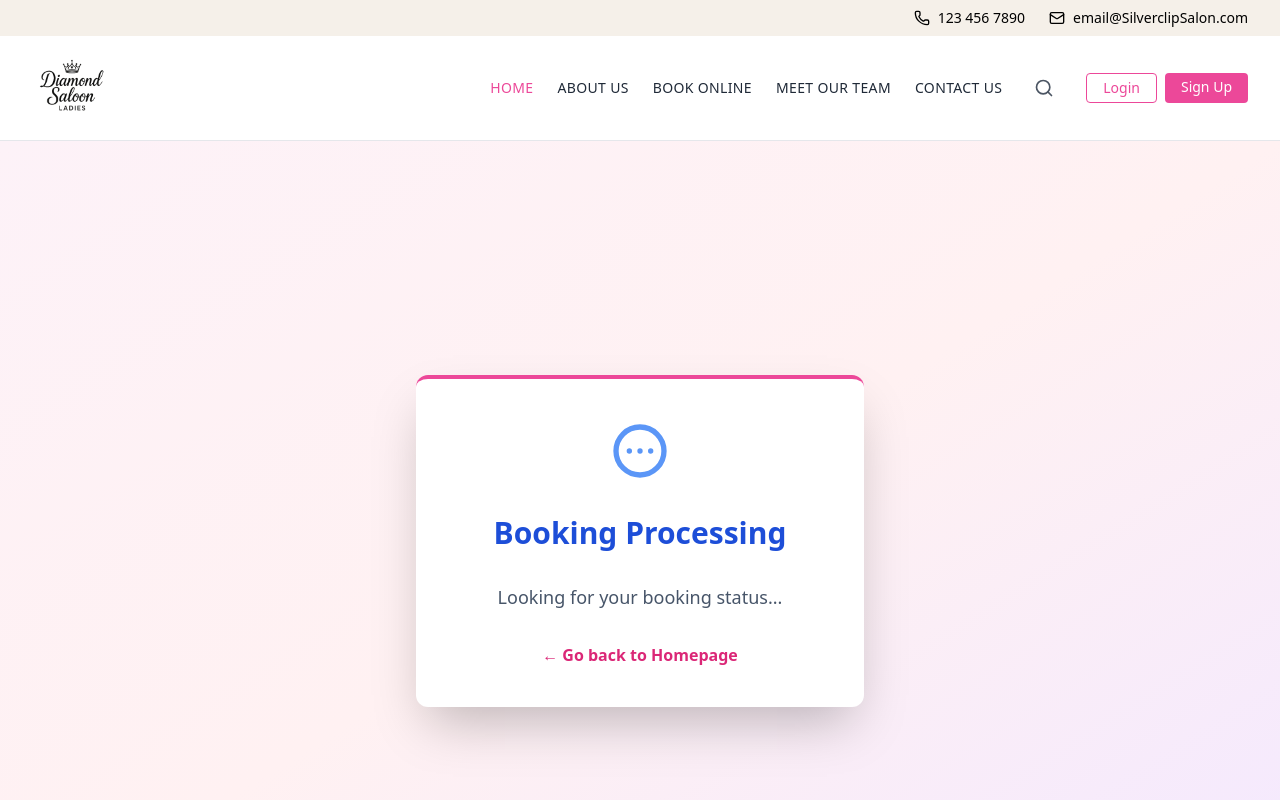
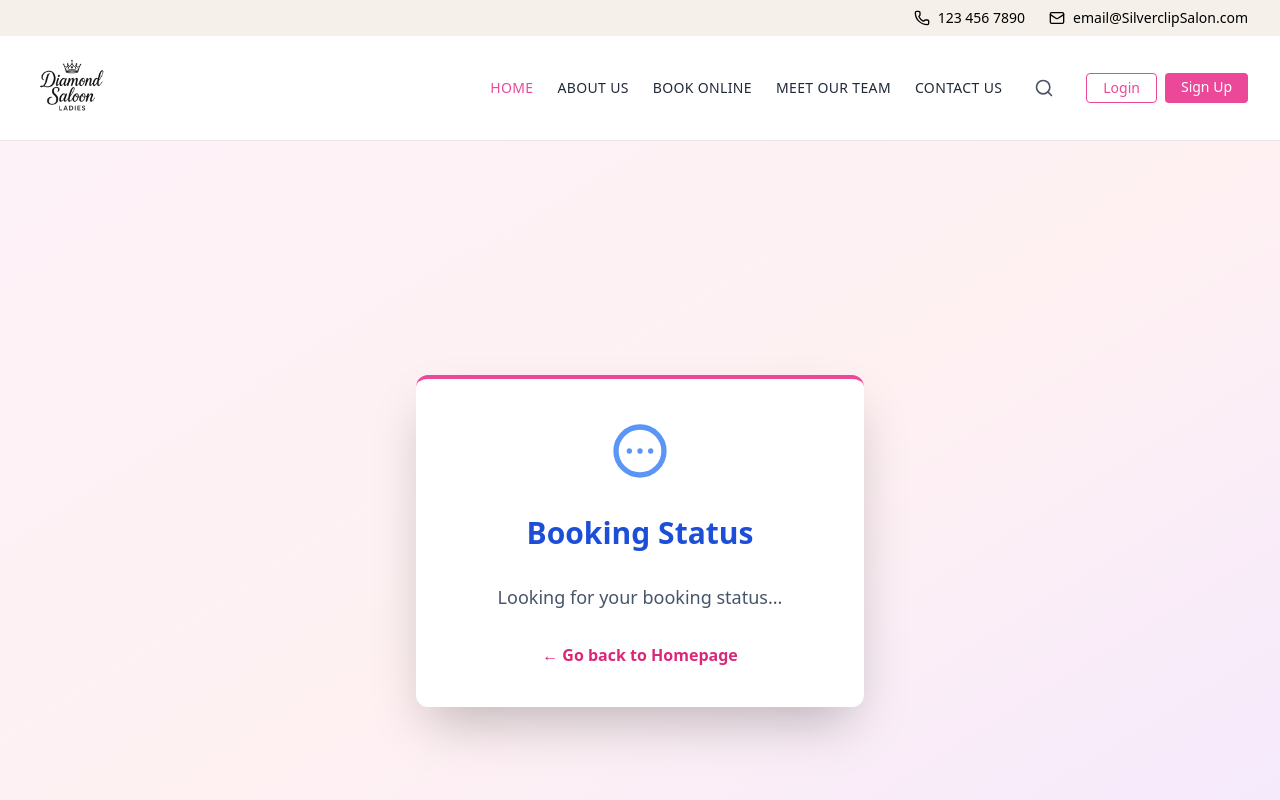
Before and after one commit to Abdul565656/Full-Stack-Diamond-Saloon-Website, a Next.js app: page /booking-confirmation in a window 1280 px wide. Shown: the top 800 px of the page. Built offline with nearby package versions, Linux system fonts and the light colour scheme.

Commit message:
UseSearchParams() Added

```diff
--- a/app/booking-confirmation/page.tsx
+++ b/app/booking-confirmation/page.tsx
@@ -2,45 +2,49 @@
 'use client';
 import Link from 'next/link';
 import { useSearchParams } from 'next/navigation';
-import { useEffect, useState } from 'react';
+import React, { useEffect, useState, Suspense } from 'react'; // Import Suspense
 import Navbar from '../components/Navbar'; // Adjust path
 import FooterSection from '../components/FooterSection'; // Adjust path
 
-export default function BookingConfirmationPage() {
+// New component that uses useSearchParams
+function BookingConfirmationContent() {
   const searchParams = useSearchParams();
   const paymentIntentId = searchParams.get('payment_intent');
-  // const paymentIntentClientSecret = searchParams.get('payment_intent_client_secret'); // Not usually needed here
   const redirectStatus = searchParams.get('redirect_status');
 
   const [statusMessage, setStatusMessage] = useState('Processing your booking confirmation...');
   const [isSuccess, setIsSuccess] = useState<boolean | null>(null);
+  const [pageTitle, setPageTitle] = useState('Booking Status');
 
   useEffect(() => {
     if (!redirectStatus) {
-        // Might happen if user navigates here directly
       setStatusMessage('Looking for your booking status...');
-        // You could try to fetch status if paymentIntentId is present
+      setPageTitle('Booking Status');
+      setIsSuccess(null); // Or some other appropriate default
+      // Optionally, try to fetch status if paymentIntentId is present
       return;
     }
 
     if (redirectStatus === 'succeeded') {
       setStatusMessage('Your payment was successful and your booking is confirmed! Please check your email for details.');
+      setPageTitle('Booking Confirmed!');
       setIsSuccess(true);
     } else if (redirectStatus === 'processing') {
       setStatusMessage('Your payment is processing. We will update you via email shortly.');
+      setPageTitle('Booking Processing');
       setIsSuccess(null); // Neutral state
     } else if (redirectStatus === 'requires_payment_method') {
       setStatusMessage('Payment failed. Please try another payment method or contact us for assistance.');
+      setPageTitle('Payment Issue');
       setIsSuccess(false);
     } else {
       setStatusMessage('There was an issue processing your booking. Please contact us if you have questions.');
+      setPageTitle('Booking Issue');
       setIsSuccess(false);
     }
-  }, [paymentIntentId, redirectStatus]);
+  }, [paymentIntentId, redirectStatus]); // paymentIntentId added as dependency
 
   return (
-    <div>
-        <Navbar />
     <div className="min-h-screen flex flex-col items-center justify-center bg-gradient-to-br from-pink-50 via-rose-50 to-purple-100 py-12 px-4 sm:px-6 lg:px-8">
       <div className="max-w-md w-full space-y-8 bg-white p-10 rounded-xl shadow-2xl text-center border-t-4 border-pink-500">
         {isSuccess === true && (
@@ -53,7 +57,7 @@ export default function BookingConfirmationPage() {
             <path strokeLinecap="round" strokeLinejoin="round" strokeWidth="2" d="M12 8v4m0 4h.01M21 12a9 9 0 11-18 0 9 9 0 0118 0z" />
           </svg>
         )}
-            {isSuccess === null && ( // For processing state
+        {isSuccess === null && ( // For processing state or if redirectStatus is missing
           <svg className="mx-auto h-16 w-16 text-blue-500 animate-pulse" fill="none" viewBox="0 0 24 24" stroke="currentColor" >
             <path strokeLinecap="round" strokeLinejoin="round" strokeWidth="2" d="M8 12h.01M12 12h.01M16 12h.01M21 12a9 9 0 11-18 0 9 9 0 0118 0z" />
           </svg>
@@ -63,12 +67,11 @@ export default function BookingConfirmationPage() {
             isSuccess === true ? 'text-green-700' :
             isSuccess === false ? 'text-red-700' : 'text-blue-700'
         }`}>
-            {
-                isSuccess === true ? 'Booking Confirmed!' :
-                isSuccess === false ? 'Booking Issue' : 'Booking Processing'
-            }
+          {pageTitle}
         </h1>
         <p className="text-slate-600 text-lg">{statusMessage}</p>
+        {paymentIntentId && <p className="text-xs text-slate-400 mt-2">Ref: {paymentIntentId}</p>}
+
 
         <div className="mt-10">
           <Link href="/" className="text-base font-semibold text-pink-600 hover:text-pink-800 transition-colors">
@@ -77,7 +80,29 @@ export default function BookingConfirmationPage() {
         </div>
       </div>
     </div>
-        <FooterSection/>
+  );
+}
+
+// Main page component
+export default function BookingConfirmationPage() {
+  return (
+    <div>
+      <Navbar />
+      {/* Wrap the component that uses useSearchParams with Suspense */}
+      <Suspense fallback={
+        <div className="min-h-screen flex flex-col items-center justify-center bg-gradient-to-br from-pink-50 via-rose-50 to-purple-100 py-12 px-4 sm:px-6 lg:px-8">
+            <div className="max-w-md w-full space-y-8 bg-white p-10 rounded-xl shadow-2xl text-center border-t-4 border-pink-500">
+                <svg className="mx-auto h-16 w-16 text-blue-500 animate-spin" fill="none" viewBox="0 0 24 24" stroke="currentColor" >
+                    <path strokeLinecap="round" strokeLinejoin="round" strokeWidth="2" d="M12 6v6m0 0v6m0-6h6m-6 0H6" />
+                 </svg>
+                <h1 className="text-3xl font-bold text-blue-700">Loading Confirmation...</h1>
+                <p className="text-slate-600 text-lg">Please wait while we fetch your booking details.</p>
+            </div>
+        </div>
+      }>
+        <BookingConfirmationContent />
+      </Suspense>
+      <FooterSection />
     </div>
   );
 }
```
Lines whose indentation alone changed are shown as unchanged.
